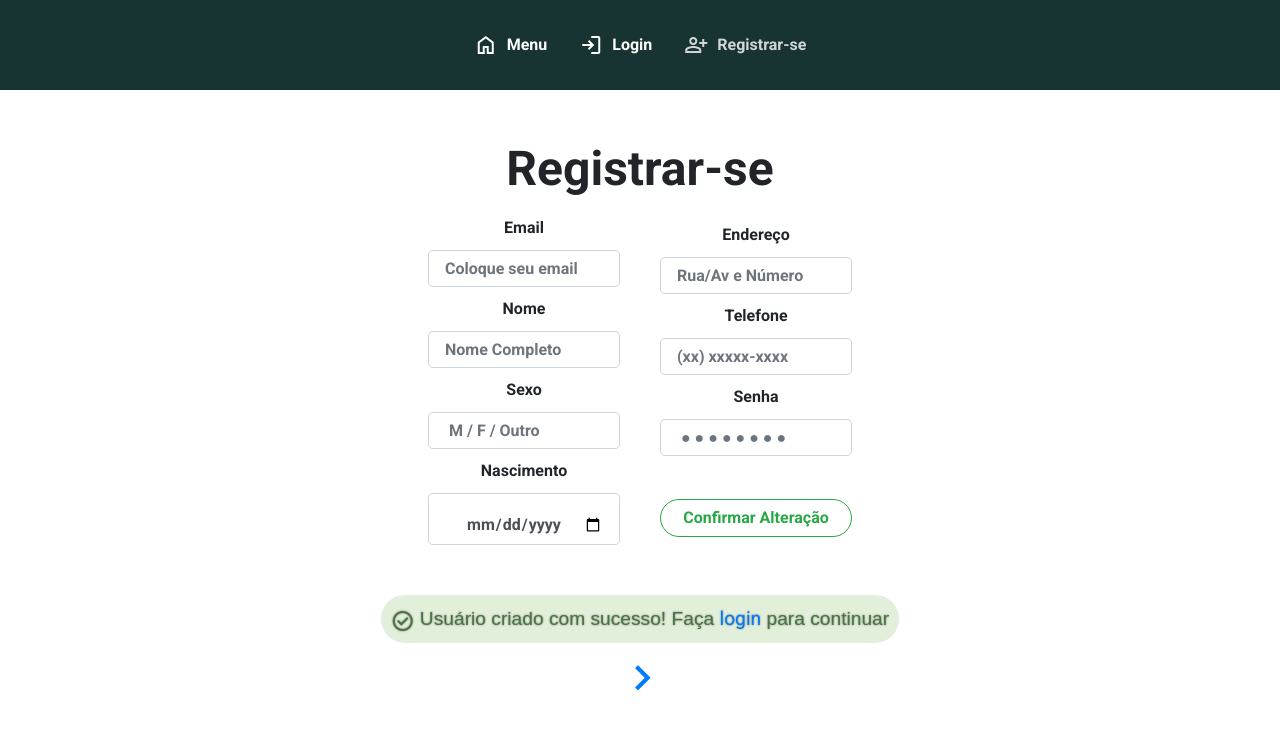
After one commit to vinicius-vasconcelos16/Projeto-Rede_Social, a PHP site: page /registrar-user.php in a window 1280 px wide. The commit adds this page. Shown: the top 730 px of the page. Run offline with PHP 8.4, Linux system fonts and the light colour scheme; data that the repository does not hold is empty; some libraries are stand-ins or nearby versions.

Commit message:
Adição da função Cadastro
Adição de função Cadastro de Usuario - 07/05

```diff
--- a/funcoes.php
+++ b/funcoes.php
@@ -1,13 +1,14 @@
 <?php
 
  function is_logado(){
-  if(empty($_SESSION['nome'])){
+  if(empty($_SESSION['email'])){
     return false;
   }
   else{
     return true;
   }
  }
+
  function sucesso($msg){
   $resp = "<div class='msg_sucesso'><span class='material-symbols-outlined'>check_circle</span>$msg</div>";
   return $resp;
--- a/index-logado.php
+++ b/index-logado.php
@@ -33,10 +33,10 @@
   <script src="https://cdn.jsdelivr.net/parallax.js/1.4.2/parallax.min.js"></script>
 </head>
 <?php
-  if(empty($_SESSION['email'])){
+  if(!is_logado()){
    $display = "none";
    $color = "lightgray";
-   echo erro("<div style='text-align: center; margin-top: 30px;'>Faça o login para ter acesso");
+   echo erro("Faça o login para ter acesso");
    echo "<a href='tela-login.php' target='_self'><span class='material-symbols-outlined back' style='zoom: 210%; margin-left: 23vw;'>chevron_left</span></a></div>";
   }
 ?>
@@ -57,7 +57,7 @@
    </ul>
   </div>
  </header>
- <main>
+ <main style="display: <?=$display?>">
     <h1>Menu</h1>
  </main>
 
--- /dev/null
+++ b/registrar-user-form.php
@@ -0,0 +1,88 @@
+<?php
+ include_once 'include/banco.php';
+ include_once 'funcoes.php';
+ include_once 'login.php';
+ $display = "block";
+ $color = "white";
+?>
+<!DOCTYPE html>
+<html lang="pt-br">
+<head>
+  <meta charset="UTF-8">
+  <meta name="viewport" content="width=device-width, initial-scale=1.0">
+  <title>Menu - Vinclass</title>
+  <link rel="shortcut icon" href="img/pesquisa.png" type="image/x-icon">
+  <!-- Fonte -->
+  <link href="https://fonts.googleapis.com/css?family=Roboto:300,400,700&display=swap" rel="stylesheet">
+  <!-- Estilos -->
+  <link rel="stylesheet" href="https://stackpath.bootstrapcdn.com/bootstrap/4.4.1/css/bootstrap.min.css" integrity="sha384-Vkoo8x4CGsO3+Hhxv8T/Q5PaXtkKtu6ug5TOeNV6gBiFeWPGFN9MuhOf23Q9Ifjh" crossorigin="anonymous">
+  <link rel="stylesheet" href="style.css">
+  <!-- Scripts (jQuery não pode ser o slim que vem do Boostrap) -->
+  <script
+  src="https://code.jquery.com/jquery-3.4.1.min.js"
+  integrity="sha256-CSXorXvZcTkaix6Yvo6HppcZGetbYMGWSFlBw8HfCJo="
+  crossorigin="anonymous"></script>
+  <script src="https://cdn.jsdelivr.net/npm/popper.js@1.16.0/dist/umd/popper.min.js" integrity="sha384-Q6E9RHvbIyZFJoft+2mJbHaEWldlvI9IOYy5n3zV9zzTtmI3UksdQRVvoxMfooAo" crossorigin="anonymous"></script>
+  <script src="https://stackpath.bootstrapcdn.com/bootstrap/4.4.1/js/bootstrap.min.js" integrity="sha384-wfSDF2E50Y2D1uUdj0O3uMBJnjuUD4Ih7YwaYd1iqfktj0Uod8GCExl3Og8ifwB6" crossorigin="anonymous"></script>
+  <!-- Font Awesome / Ícones -->
+  <script src="https://kit.fontawesome.com/bf7e05c402.js" crossorigin="anonymous"></script>
+  <link rel="stylesheet" href="https://fonts.googleapis.com/css2?family=Material+Symbols+Outlined:opsz,wght,FILL,GRAD@48,400,0,0"/>
+  <!-- Progress Bar -->
+  <script src="js/progressbar.min.js"></script>
+  <!-- Parallax -->
+  <script src="https://cdn.jsdelivr.net/parallax.js/1.4.2/parallax.min.js"></script>
+  <!-- Style Local -->
+  <style>
+   .align-items-right{
+    align-items: center;
+    align-self: center;
+   }
+  </style>
+</head>
+<body style="background-color: <?=$color?>">
+ <!--Barra de Navegação-->
+  <header  style="display: <?=$display?>">
+   <div id="barra-navegacao">
+    <ul class="nav justify-content-center">
+     <li class="nav-item" id="menu-nav">
+      <a class="nav-link" href="index.php"> <span class="material-symbols-outlined">home</span> Menu</a>
+     </li>
+     <li class="nav-item" id="contato-nav">
+      <a class="nav-link" href="tela-login.php"><span class="material-symbols-outlined">login</span> Login</a>
+     </li>
+     <li class="nav-item" id="conta-nav">
+      <a class="nav-link active disabled" href="registrar-user.php" aria-current="page" style="opacity: 80%;"><span class="material-symbols-outlined">person_add</span> Registrar-se</a>
+     </li>
+    </ul>
+   </div>
+  </header>
+  <main style="text-align: center;">
+   <h1>Registrar-se</h1>
+   <form action="registrar-user.php" method="post">
+    <div class="row g-2 align-items-right">
+     <div class="col-auto" style="margin: auto; margin-right: 5px;">
+       <label for="email">Email </label>
+       <input required type="email" name="email" id="email-txtbox" class="form-control form-control-lg" placeholder="Coloque seu email">
+       <label for="nome">Nome </label>
+       <input required type="text" name="nome" id="nome-txtbox" class="form-control form-control-lg" placeholder="Nome Completo">
+       <label for="sexo">Sexo </label>
+       <input required type="text" name="sexo" class="form-control form-control-lg" id="sexo-txtbox" placeholder=" M / F / Outro">
+       <label for="Nascimento">Nascimento </label>
+       <input required type="date" name="nascimento" id="nascimento-txtbox" class="form-control form-control-lg">
+     </div>
+     <div class="col-auto" style="margin: auto; margin-left: 5px;">
+       <label for="endereco">Endereço </label>
+       <input required type="text" name="endereco" id="endereco-txtbox" class="form-control form-control-lg" placeholder="Rua/Av e Número">
+
+       <label for="telefone">Telefone </label>
+       <input required type="text" name="telefone" id="telefone-txtbox" class="form-control form-control-lg" placeholder="(xx) xxxxx-xxxx">
+
+       <abbr title="É necessária a mudança de senha, após a alteração dos dados!"><label for="senha">Senha</label></abbr>
+       <input required type="password" name="senha" id="senha-txtbox" class="form-control form-control-lg" minlength="6" maxlength="8" placeholder=" ● ● ● ● ● ● ● ●">
+       <input required type="submit" value="Confirmar Alteração" class="btn-confirmar form-control btn btn-outline-success">
+     </div>
+    </div>
+   </form>
+  </main>
+ </body>
+</html>
--- /dev/null
+++ b/registrar-user.php
@@ -0,0 +1,41 @@
+<?php
+ include_once 'include/banco.php';
+ include_once 'funcoes.php';
+ include_once 'login.php';
+?>
+<?php
+  if(!is_logado()){
+    include_once 'registrar-user-form.php';
+    $email = $_POST['email'] ?? null;
+    $nome = $_POST['nome'] ?? null;
+    $sexo = $_POST['sexo'] ?? null;
+    $nascimento = $_POST['nascimento'] ?? null;
+    $endereco = $_POST['endereco'] ?? null;
+    $telefone = $_POST['telefone'] ?? null;
+    $senha = $_POST['senha'] ?? null;
+
+    $p = "SELECT email FROM usuarios";
+    $buscar = $banco->query($p);
+    $reg = $buscar->fetch_object();
+    $aux = 0;
+    for($i = 0;$reg->email;$i++){
+     if($reg->email == $email){
+      echo erro("O email já está cadastrado! Faça <a href='tela-login.php'>login</a> aqui.");
+      $aux = 1;
+     }
+    }
+    if(!$email == null || !$nome == null || !$senha == null || $aux = 1){
+     $hash_senha = gerarHash($senha);
+     $q = "INSERT INTO usuarios (`email`, `nome`, `sexo`, `nascimento`, `endereco`, `telefone`, `senha`) VALUES ('$email','$nome','$sexo','$nascimento','$endereco','$telefone','$hash_senha')";
+     $insercao = $banco->query($q);
+     echo sucesso("Usuário criado com sucesso! Faça <a href='tela-login.php'>login</a> para continuar ");
+     echo "<a href='tela-login.php'><span class='material-symbols-outlined back' style='zoom: 210%; margin-left: 23vw;'>chevron_right</span></a>";
+    }
+
+
+  } else{
+   echo erro("Você já está logado!");
+   echo "<a href='index-logado.php' target='_self'><span class='material-symbols-outlined back' style='zoom: 210%; margin-left: 23vw;'>chevron_left</span></a></div>";
+  }
+
+?>
--- a/style.css
+++ b/style.css
@@ -105,10 +105,19 @@ label{
 }
 
 input[type="submit"]{
- margin-top: 40px;
+ margin-top: 43px;
  border-radius: 45px;
  background-color: white;
 }
+
+input[type="date"]{
+ text-align: center;
+ padding-top: 18px;
+ padding-bottom: 6px;
+ cursor: pointer;
+}
+
+
 /* Edição da parte Main do Site */
 main{
  text-align: left;
--- a/tela-login.php
+++ b/tela-login.php
@@ -61,9 +61,6 @@
        } else{
         $reg = $busca->fetch_object();
         if(testarHash($senha,$reg->senha)){
-          echo "<div class='spinner-border text-primary' role='status'>";
-          echo "<span class='visually-hidden'></span>";
-          echo "</div>";
          echo sucesso("Logado com Sucesso!");
          $_SESSION['email'] = $reg->email;
          $_SESSION['nome'] = $reg->nome;
--- a/tela-logout.php
+++ b/tela-logout.php
@@ -33,9 +33,6 @@
 </head>
 <body>
   <div class="container" style="text-align: center; margin-top: 30px;">
-    <div class="spinner-border text-primary" role="status">
-      <span class="visually-hidden"></span>
-    </div>
    <?php
       /* Desativação das globais SESSION */
       unset($_SESSION['email']);
```
Also changed, not shown: login.php (indentation only).
